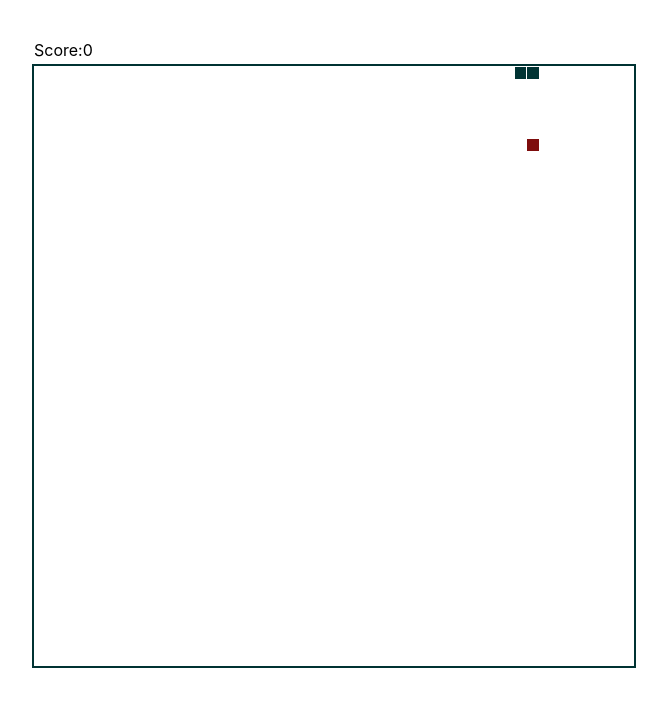
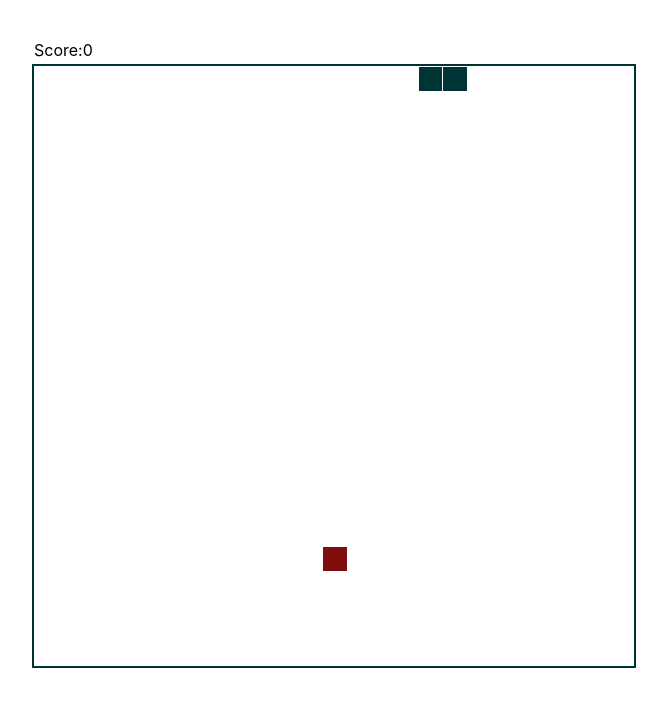
Before and after one commit to nagasiNR/react-snake-game, a React (Create React App) app: page / in a window 1280 px wide. Shown: the top 706 px of the page, without its empty margins (306-973 px from the left). Built offline with nearby package versions, Linux system fonts and the light colour scheme.

Commit message:
increase size of game

```diff
--- a/src/App.tsx
+++ b/src/App.tsx
@@ -55,20 +55,20 @@ export const App = () => {
             case Direction.Top: {
                 head = {
                     x: snake.head.x,
-                    y: snake.head.y - 2
+                    y: snake.head.y - 4
                 };
                 break;
             }
             case Direction.Left: {
                 head = {
-                    x: snake.head.x - 2,
+                    x: snake.head.x - 4,
                     y: snake.head.y
                 };
                 break;
             }
             case Direction.Right: {
                 head = {
-                    x: snake.head.x + 2,
+                    x: snake.head.x + 4,
                     y: snake.head.y
                 };
                 break;
@@ -76,7 +76,7 @@ export const App = () => {
             case Direction.Bottom: {
                 head = {
                     x: snake.head.x,
-                    y: snake.head.y + 2
+                    y: snake.head.y + 4
                 };
                 break;
             }
--- a/src/Food/Food.scss
+++ b/src/Food/Food.scss
@@ -1,7 +1,7 @@
 .food {
     position: absolute;
-    width: 2%;
-    height: 2%;
+    width: 4%;
+    height: 4%;
     background-color: #7e0d0d;
     border: 1px solid #fff;
 }
--- a/src/Snake/Snake.scss
+++ b/src/Snake/Snake.scss
@@ -1,11 +1,7 @@
-.snake {
-
-}
-
 .snake-segment {
     position: absolute;
-    width: 2%;
-    height: 2%;
+    width: 4%;
+    height: 4%;
     background-color: #033;
     border: 1px solid #fff;
 }
--- a/src/common/helpers.ts
+++ b/src/common/helpers.ts
@@ -2,7 +2,7 @@ import { ISnake } from '../Snake';
 import { IFood } from '../Food';
 
 export const getDefaultSnake = (): ISnake => {
-    const head = { x: 2, y: 0 };
+    const head = { x: 4, y: 0 };
 
     return {
         head,
@@ -14,12 +14,12 @@ export const getDefaultSnake = (): ISnake => {
 }
 
 export const generateFood = (): IFood => ({
-    x: getRandomInteger(1, 98),
-    y: getRandomInteger(1, 98),
+    x: getRandomInteger(3, 96),
+    y: getRandomInteger(3, 96),
 });
 
 const getRandomInteger = (from: number, to: number) => {
     const min = Math.ceil(from);
     const max = Math.floor(to);
-    return Math.floor((Math.random() * (max - min + 1) + min) / 2) * 2;
+    return Math.floor((Math.random() * (max - min + 1) + min) / 4) * 4;
 };
```
